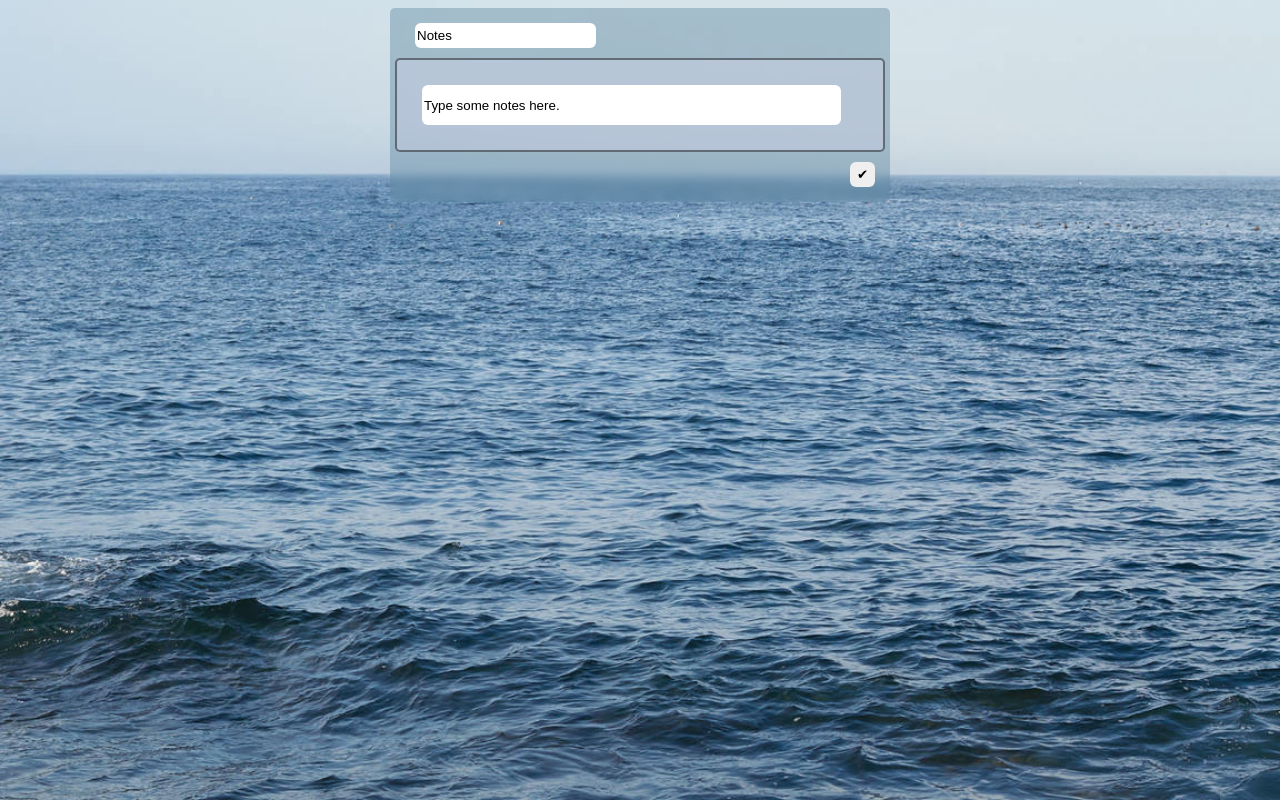
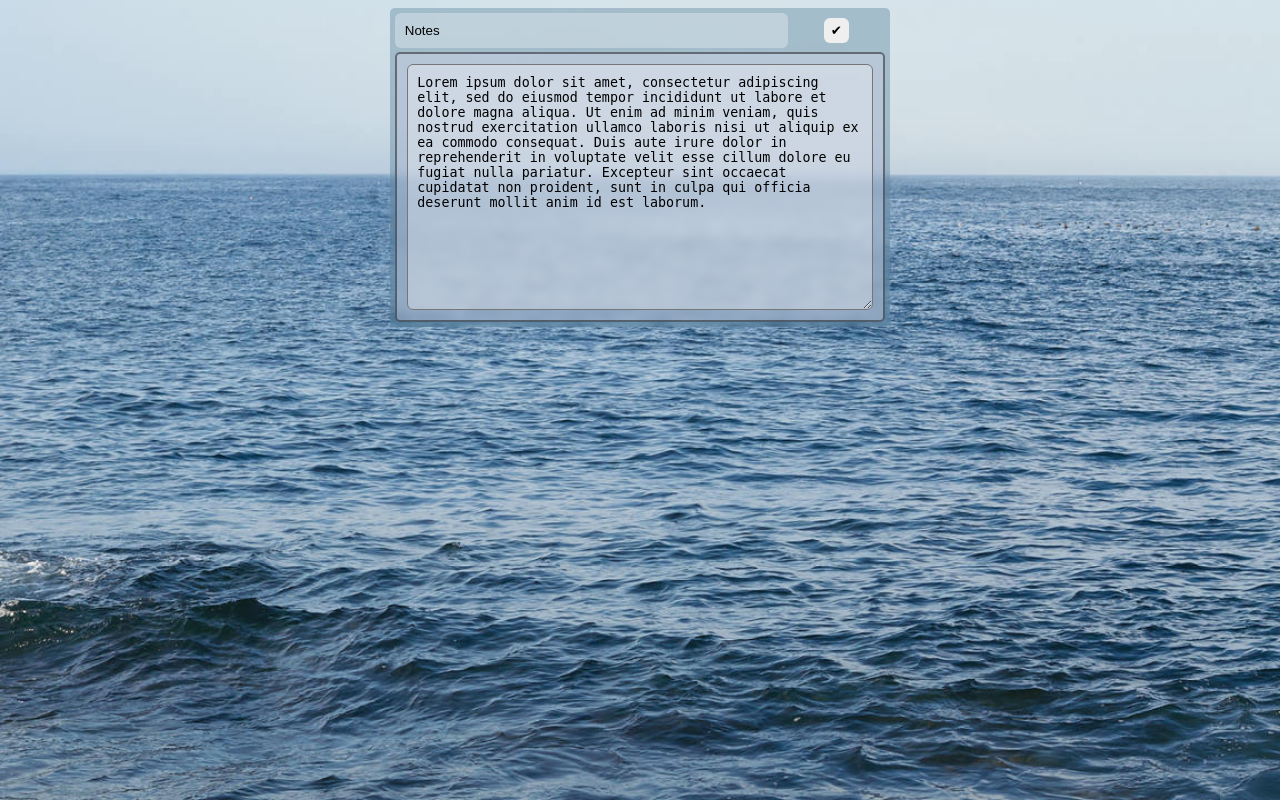
Before and after one commit to stanjosh/notes-app, a Flask app: page /add in a window 1280 px wide. Run offline with Flask 2, Linux system fonts and the light colour scheme.

Commit message:
fixed up css

```diff
--- a/notes/notes.py
+++ b/notes/notes.py
@@ -1,4 +1,13 @@
 
+
+lorem = "Lorem ipsum dolor sit amet, consectetur adipiscing elit, \
+sed do eiusmod tempor incididunt ut labore et dolore magna \
+aliqua. Ut enim ad minim veniam, quis nostrud exercitation \
+ullamco laboris nisi ut aliquip ex ea commodo consequat. \
+Duis aute irure dolor in reprehenderit in voluptate velit \
+esse cillum dolore eu fugiat nulla pariatur. Excepteur sint \
+occaecat cupidatat non proident, sunt in culpa qui officia \
+deserunt mollit anim id est laborum."
 
 class Notes:
     def __init__(self, title='', content='', **kwargs) -> None:
@@ -6,7 +15,7 @@ class Notes:
         self.content = content
         self.editing = kwargs.get('editing', False)
 
-def add(note_list, title='Notes', content='Type some notes here.'):
+def add(note_list, title='Notes', content=lorem):
     new_note = Notes(title, content, editing=True)
     note_list[new_note.title] = new_note
     return new_note
--- a/static/style.css
+++ b/static/style.css
@@ -33,53 +33,86 @@ html, body {
 }
 
 .titlebar {
-    margin: 0;
     display: flex;
     flex-direction: row;
     justify-content: center;
     width: 100%;
+    padding-bottom: 1%;
 }
 
 .notetitle {
     font-size: larger;
     font-weight: 700;
     width: 100%;
-    margin-top: auto;
+    margin-top:auto;
     margin-bottom: auto;
-    margin-left: 10px;
     justify-content: space-around;
 
 }
 
 .notebuttons {
-    width: 100%;
+    width: 25%;
     display: flex;
-    justify-content: flex-end;
+    justify-content: space-around;
+    margin: auto;
 }
 
 .content {
+    display: inline-block;
+    word-wrap: break-word;
     background: rgba(216, 216, 238, 0.4);
     border: 2px solid rgba(43, 49, 53, 0.6);
     border-radius: 5px;
     width: 100%;
+    height: 100%;
     margin-left: auto;
     margin-right: auto;
     padding: 10px;
     margin: auto;
+    max-width: 100%;
 }
 
 
 input {
-    margin: 10px;
+    appearance: none;
+    margin: 2%;
+    padding: 2%;
     border: none;
     border-radius: 6px ;
     min-height: 25px;
     min-width: 25px;
+    max-width: 100%;
 }
 
+#contentinput {
+    height: 100%;
+    resize: vertical;
+    border-radius: 6px ;
+    margin: 0;
+    padding: 2%;
+    background-color: rgba(255, 255, 255, 0.3);
+}
+
+#titleinput {
+    height: 100%;
+    resize: vertical;
+    border-radius: 6px ;
+    margin: 0;
+    padding: 2%;
+    width: 100%;
+    background-color: rgba(255, 255, 255, 0.3);
+}
 
 .contentinput {
+    display: block;
     margin: 15px;
-    width: 90%;
+    width: 100%;
     min-height: 40px;
+    height: 100%;
+    margin-left: auto;
+    margin-right: auto;
+    resize: vertical;
+    overflow: hidden;
+    margin: 0;
+
 }
--- a/templates/edit.html
+++ b/templates/edit.html
@@ -3,15 +3,16 @@
 {% block edit scoped %}
     <div class="note">
         <form action="/save/{{ note.title }}">
-        <div class="notetitle">
+        <div class="titlebar">
             <input type="text" class="titleinput" id="titleinput" name="title" value="{{ note.title }}">
+            <div class="notebuttons">
+                <input type="submit" value="&#10004" method="get">
+            </div>
         </div>
-        <div class="content">
-        <input type="text" class="contentinput" id="contentinput" name="content" value="{{ note.content}}">
+        <div class="content" contenteditable>
+        <textarea contenteditable type="text" class="contentinput" id="contentinput" name="content" rows="15">{{ note.content }}</textarea>
         </div>
-        <div class="notebuttons">
-            <input type="submit" value="&#10004" method="get">
-        </div>
+
         </form>
     </div>
 {% endblock %}
--- a/templates/home.html
+++ b/templates/home.html
@@ -14,13 +14,15 @@
 		<div class="topbar">
 			{% if message %}
 			<div class="status">
-				<p>{{message}}</p>
+				<p>{{ message }}</p>
 			</div>
 			{% endif %}
+
 		</div>
 		{% block edit %}{% endblock %}
 		{% block notes %}{% endblock %}
 	</div>
+
 	<div class="background"></div>
 	</body>
 </html>
--- a/templates/notes.html
+++ b/templates/notes.html
@@ -7,14 +7,14 @@
     <div class="note">
 
         <div class="titlebar">
-            <div class="notetitle">{{note.title}}</div>
+            <div class="notetitle">{{ note.title }}</div>
             <div class="notebuttons">
-                <a href="/add"><input type="submit" value="+"></a>
-                <a href="/edit/{{note.title}}"><input type="submit" value="&#9999"></a>
-                <a href="/delete/{{note.title}}"><input type="submit" value="&#10006"></a>
+                <a id="button-30" href="/add"><input type="submit" value="+"></a>
+                <a href="/edit/{{ note.title }}"><input type="submit" value="&#9999"></a>
+                <a href="/delete/{{ note.title }}"><input type="submit" value="&#10006"></a>
             </div>
         </div>
-        <div class="content"><p>{{note.content}}</p></div>
+        <div class="content"><p>{{ note.content }}</p></div>
 
     </div>
 {% endfor %}
--- a/wsgi.py
+++ b/wsgi.py
@@ -14,6 +14,8 @@ def display_notes():
     message = None
     print(note_list)
     load_notes()
+    if not note_list:
+        reset_notes()
     return render_template('notes.html', notes_to_display=list(note_list.values()), message=status)
 
 @notes_app.route('/reset')
```
Also changed, not shown: 2 other files.
